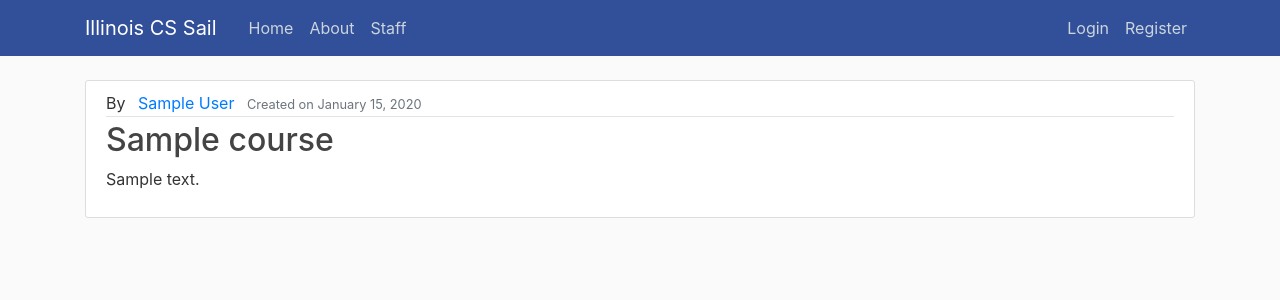
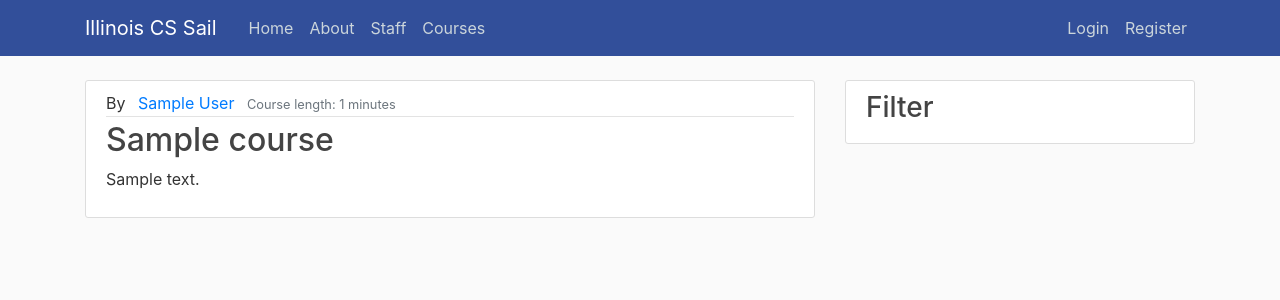
Before and after one commit to remyang55/sail-website, a Django app: page /courses/ in a window 1280 px wide. Shown: the top 300 px of the page. Run offline with Django 3.2, Linux system fonts and the light colour scheme; tables that the repository leaves empty hold one stand-in row (values such as "Sample post"); some libraries are stand-ins or nearby versions.

Commit message:
Add sidebar to courses page

```diff
--- a/sail/courses/templates/courses/course_list.html
+++ b/sail/courses/templates/courses/course_list.html
@@ -1,16 +1,26 @@
 {% extends "public/base.html" %}
 {% block content %}
+    <div class="row">
+        <div class="col-8">
             {% for course in courses %}
                 <article class="media content-section">
                     <div class="media-body">
                         <div class="article-metadata">
                             <span class="mr-2">By</span>
                             <a class="mr-2" href="#">{{ course.teacher }}</a>
-                <small class="text-muted">Created on {{ course.time_created|date:"F d, Y" }}</small>
+                            <!-- <small class="text-muted">Created on {{ course.time_created|date:"F d, Y" }}</small> -->
+                            <small class="text-muted">Course length: {{ course.course_length }} minutes</small>
                         </div>
                         <h2><a class="article-title" href="{% url 'courses_detail' course.id %}">{{ course.course_name }}</a></h2>
                         <p class="article-content">{{ course.short_description }}</p>
                     </div>
                 </article>
             {% endfor %}
+        </div>
+        <div class="col">
+            <div class="content-section">
+              <h3>Filter</h3>
+            </div>
+          </div>
+    </div>
 {% endblock content %}
--- a/sail/public/templates/public/base.html
+++ b/sail/public/templates/public/base.html
@@ -35,6 +35,7 @@
                         <a class="nav-item nav-link" href="{% url 'sail_home' %}">Home</a>
                         <a class="nav-item nav-link" href="{% url 'sail_about' %}">About</a>
                         <a class="nav-item nav-link" href="{% url 'sail_staff' %}">Staff</a>
+                        <a class="nav-item nav-link" href="{% url 'courses_list' %}">Courses</a>
                     </div>
 
                     <!-- Navbar Right Side -->
```
Also changed, not shown: sail/courses/templates/courses/course_detail.html (indentation only). Lines whose indentation alone changed are shown as unchanged.
